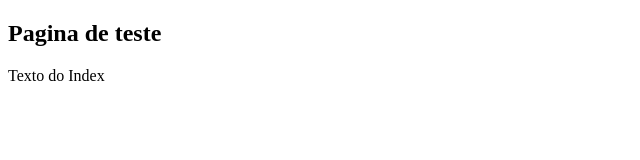
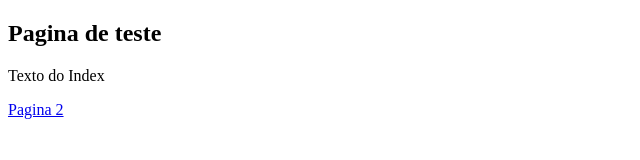
Before and after one commit to leandrorgrosso/leandrorgrosso.github.io, a plain HTML site: page index.html in a window 1280 px wide. Shown: the full height of the page, 0-640 px from the left. Drawn offline with Linux system fonts and the light colour scheme.

Commit message:
Update index.html

```diff
--- a/index.html
+++ b/index.html
@@ -8,5 +8,7 @@
 <body>
     <h2>Pagina de teste</h2>
     <p>Texto do Index</p>
+
+    <a href="html/pagina.html">Pagina 2</a>
 </body>
 </html>
```
